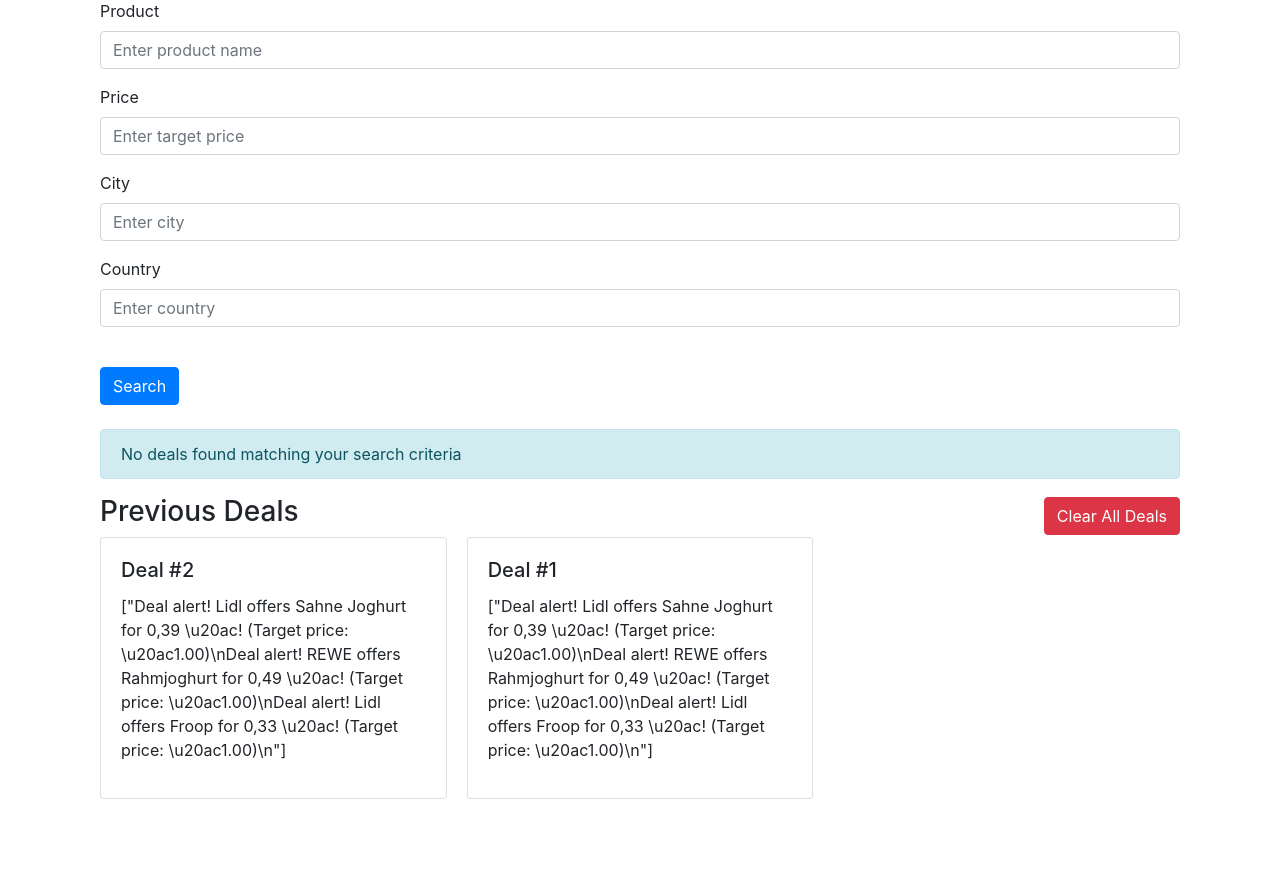
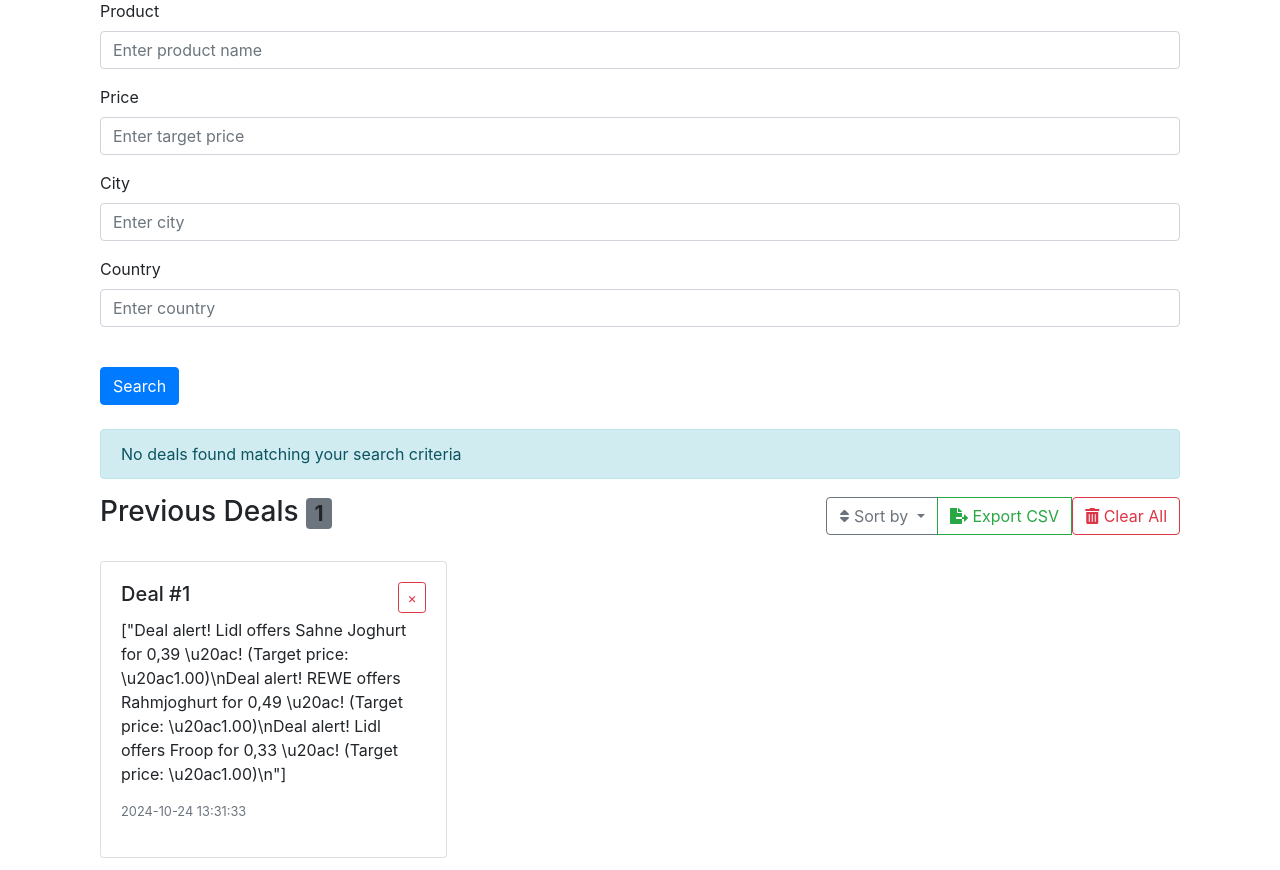
Before and after one commit to SteffenNeumann/FindmyPrize_Vercel, a Flask app: page / in a window 1280 px wide. Shown: the part 81-951 px from the top of the page. Before the commit the page ends 880 px from the top, so only its background shows below. Run offline with Flask 3, Linux system fonts and the light colour scheme; data comes from the database, SQL or seed files in the repository; some libraries are stand-ins or nearby versions.

Commit message:
new items

```diff
--- a/website/models.py
+++ b/website/models.py
@@ -23,5 +23,7 @@ class User(db.Model, UserMixin):
 class ScraperResult(db.Model):
     id = db.Column(db.Integer, primary_key=True)
     data = db.Column(db.String(10000))
-    date = db.Column(db.DateTime(timezone=True), default=func.now())
-    user_id = db.Column(db.Integer, db.ForeignKey('user.id'))
+    date_created = db.Column(db.DateTime, default=func.now())
+    store = db.Column(db.String(100))
+    price = db.Column(db.Float)
+    target_price = db.Column(db.Float)
--- a/website/templates/base.html
+++ b/website/templates/base.html
@@ -11,10 +11,8 @@
     />
     <link
       rel="stylesheet"
-      href="https://stackpath.bootstrapcdn.com/font-awesome/4.7.0/css/font-awesome.min.css"
-      crossorigin="anonymous"
-    />
-
+      href="https://cdnjs.cloudflare.com/ajax/libs/font-awesome/5.15.4/css/all.min.css"
+    >
     <title>{% block title %}Home{% endblock %}</title>
   </head>
   <body>
--- a/website/templates/home.html
+++ b/website/templates/home.html
@@ -49,15 +49,29 @@
     </form>
 </div>
 
+
 <!-- Results Display Section -->
 <div class="container mt-4">
     <div id="results">
         {% if results %}
             <div class="results-container">
                 {% for result in results %}
-                    <div class="result-item">
-                        <p>{{ result }}</p>
-                    </div>
+                    {% for deal in result.split('\n') %}
+                        {% if deal %}
+                            <div class="card mb-2">
+                                <div class="card-body">
+                                    <div class="row align-items-center">
+                                        <div class="col-md-8">
+                                            {{ deal.replace('\u20ac', '€') }}
+                                        </div>
+                                        <div class="col-md-4 text-end">
+                                            <small class="text-muted">{{ moment().format('MMMM Do YYYY, h:mm:ss a') }}</small>
+                                        </div>
+                                    </div>
+                                </div>
+                            </div>
+                        {% endif %}
+                    {% endfor %}
                 {% endfor %}
             </div>
         {% else %}
@@ -66,20 +80,42 @@
             </div>
         {% endif %}
     </div>
-
-    <div class="d-flex justify-content-between align-items-center">
-        <h3>Previous Deals</h3>
-        <form action="{{ url_for('views.clear_deals') }}" method="POST">
-            <button type="submit" class="btn btn-danger">Clear All Deals</button>
+<div class="d-flex justify-content-between align-items-center mb-4">
+    <div>
+        <h3>Previous Deals <span class="badge bg-secondary">{{ deals|length }}</span></h3>
+    </div>
+    <div class="btn-group" role="group" aria-label="Deal management options">
+        <div class="btn-group" role="group">
+            <button class="btn btn-outline-secondary dropdown-toggle" type="button" id="sortDropdown" data-bs-toggle="dropdown" aria-expanded="false">
+                <i class="fas fa-sort"></i> Sort by
+            </button>
+            <ul class="dropdown-menu dropdown-menu-end">
+                <li><a class="dropdown-item" href="?sort=date"><i class="fas fa-calendar-alt me-2"></i>Date</a></li>
+                <li><a class="dropdown-item" href="?sort=price"><i class="fas fa-tag me-2"></i>Price</a></li>
+            </ul>
+        </div>
+        <a href="{{ url_for('views.export_deals') }}" class="btn btn-outline-success">
+            <i class="fas fa-file-export"></i> Export CSV
+        </a>
+        <form action="{{ url_for('views.clear_deals') }}" method="POST" class="d-inline">
+            <button type="submit" class="btn btn-outline-danger" onclick="return confirm('Are you sure you want to clear all deals?');">
+                <i class="fas fa-trash-alt"></i> Clear All
+            </button>
         </form>
     </div>
+</div>
 
     {% if deals %}
         <div class="card-columns">
         {% for deal in deals %}
             <div class="card">
                 <div class="card-body">
-                    <h5 class="card-title">Deal #{{ deal.id }}</h5>
+                    <div class="d-flex justify-content-between">
+                        <h5 class="card-title">Deal #{{ deal.id }}</h5>
+                        <form action="{{ url_for('views.delete_deal', deal_id=deal.id) }}" method="POST" class="d-inline">
+                            <button type="submit" class="btn btn-sm btn-outline-danger">×</button>
+                        </form>
+                    </div>
                     <p class="card-text">{{ deal.data }}</p>
                     <p class="text-muted small">{{ deal.date_created }}</p>
                 </div>
--- a/website/views.py
+++ b/website/views.py
@@ -8,6 +8,9 @@ from geopy.geocoders import Nominatim
 import time
 import json
 from flask import redirect, url_for
+from io import StringIO
+import csv
+from flask import make_response
 
 views = Blueprint('views', __name__)
 
@@ -109,3 +112,23 @@ def clear_deals():
     db.session.query(ScraperResult).delete()
     db.session.commit()
     return redirect(url_for('views.home'))
+@views.route('/delete-deal/<int:deal_id>', methods=['POST'])
+def delete_deal(deal_id):
+    deal = ScraperResult.query.get_or_404(deal_id)
+    db.session.delete(deal)
+    db.session.commit()
+    return redirect(url_for('views.home'))
+
+@views.route('/export-deals')
+def export_deals():
+    deals = ScraperResult.query.all()
+    si = StringIO()
+    cw = csv.writer(si)
+    cw.writerow(['ID', 'Date', 'Data'])  # Headers
+    for deal in deals:
+        cw.writerow([deal.id, deal.date_created, deal.data])
+
+    output = make_response(si.getvalue())
+    output.headers["Content-Disposition"] = "attachment; filename=deals_export.csv"
+    output.headers["Content-type"] = "text/csv"
+    return output
```
Also changed, not shown: deals.db, instance/database.db.
